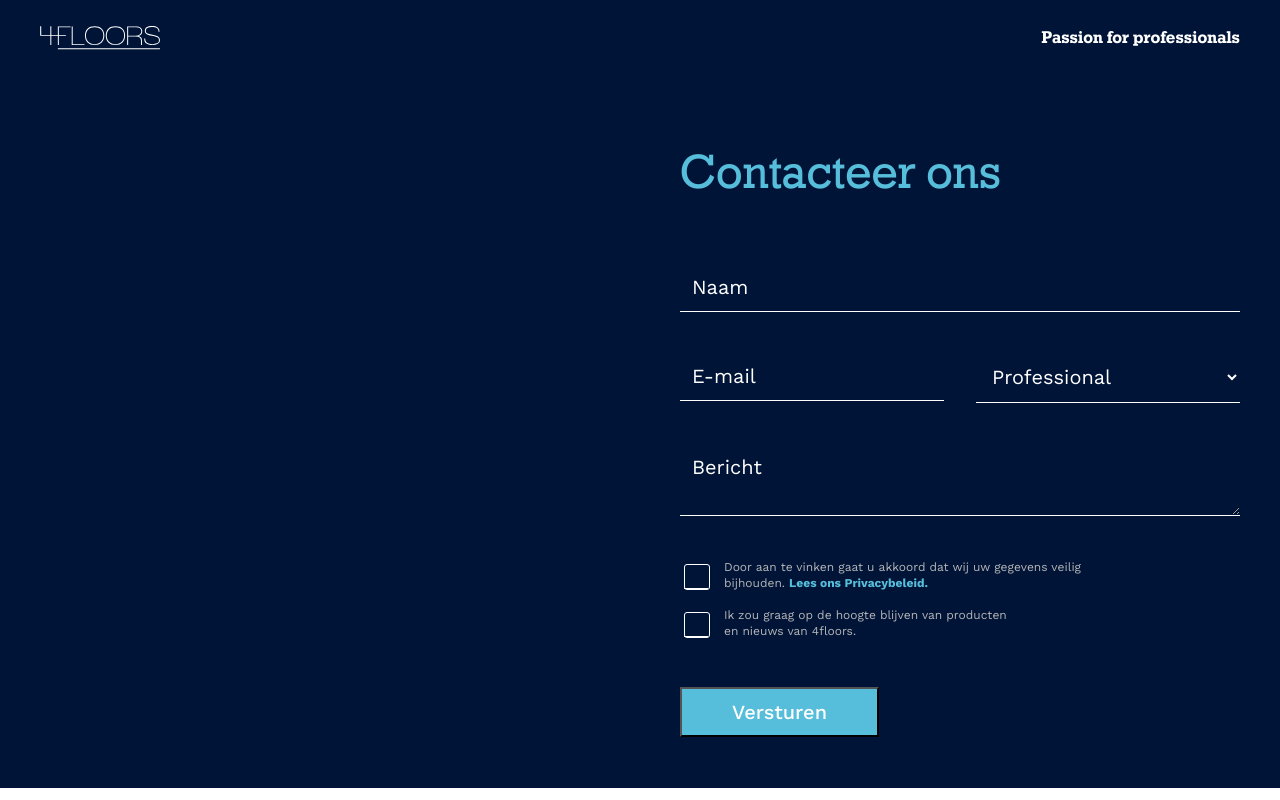
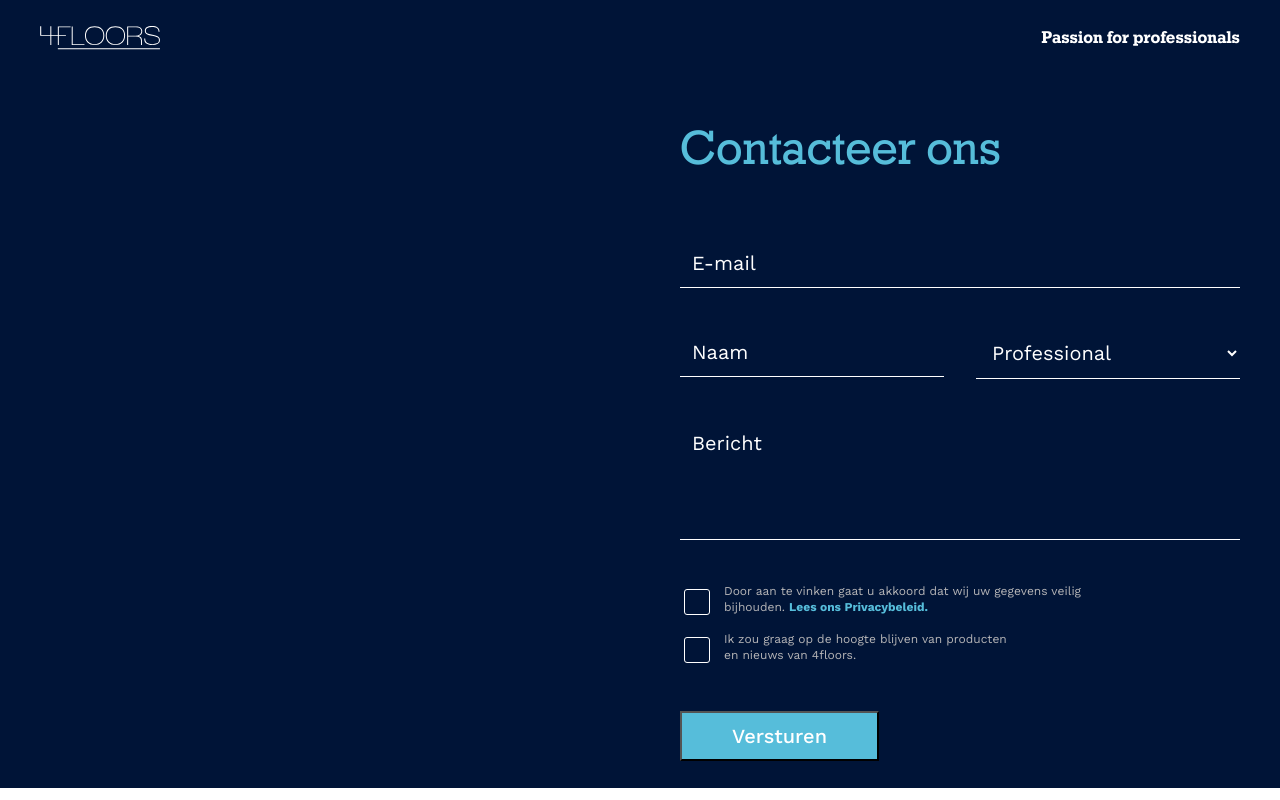
Before and after one commit to emyftari/2022_4floors_frontend, a Next.js app: page / in a window 1280 px wide. Shown: the part 812-1612 px from the top of the page. Built offline with nearby package versions, Linux system fonts and the light colour scheme.

Commit message:
Small fixes

```diff
--- a/src/components/common/Contact/Contact.module.scss
+++ b/src/components/common/Contact/Contact.module.scss
@@ -81,6 +81,10 @@
 			}
 		}
 
+		select {
+			background-color: $clr-accent-dark;
+		}
+
 		.checkbox {
 			display: flex;
 			align-items: center;
@@ -112,6 +116,7 @@
 				margin-right: 1rem;
 				appearance: none;
 				margin-bottom: 0;
+				border: 0;
 
 				&::before,
 				&::after {
--- a/src/components/common/Contact/Contact.tsx
+++ b/src/components/common/Contact/Contact.tsx
@@ -84,19 +84,15 @@ const Contact = () => {
 					>
 						<h1>Contacteer ons</h1>
 						<fieldset>
-							<input type='text' placeholder='Naam' {...register('naam')} />
-							{errors.naam && <p>{errors.naam.message}</p>}
+							<input type='text' placeholder='E-mail' {...register('email')} />
+							{errors.email && <p>{errors.email.message}</p>}
 						</fieldset>
 						<div className={styles.two__column}>
 							<fieldset>
-								<input
-									type='text'
-									placeholder='E-mail'
-									{...register('email')}
-								/>
-								{errors.email && <p>{errors.email.message}</p>}
+								<input type='text' placeholder='Naam' {...register('naam')} />
+								{errors.naam && <p>{errors.naam.message}</p>}
 							</fieldset>
-							<fieldset>
+							<fieldset className={styles.select}>
 								<select {...register('select')}>
 									<option value='particulier'>Professional</option>
 									<option value='particulier'>Particulier</option>
@@ -106,7 +102,8 @@ const Contact = () => {
 						</div>
 						<fieldset>
 							<textarea
-								rows={2}
+								style={{ resize: 'none' }}
+								rows={4}
 								placeholder='Bericht'
 								{...register('bericht')}
 							></textarea>
```
